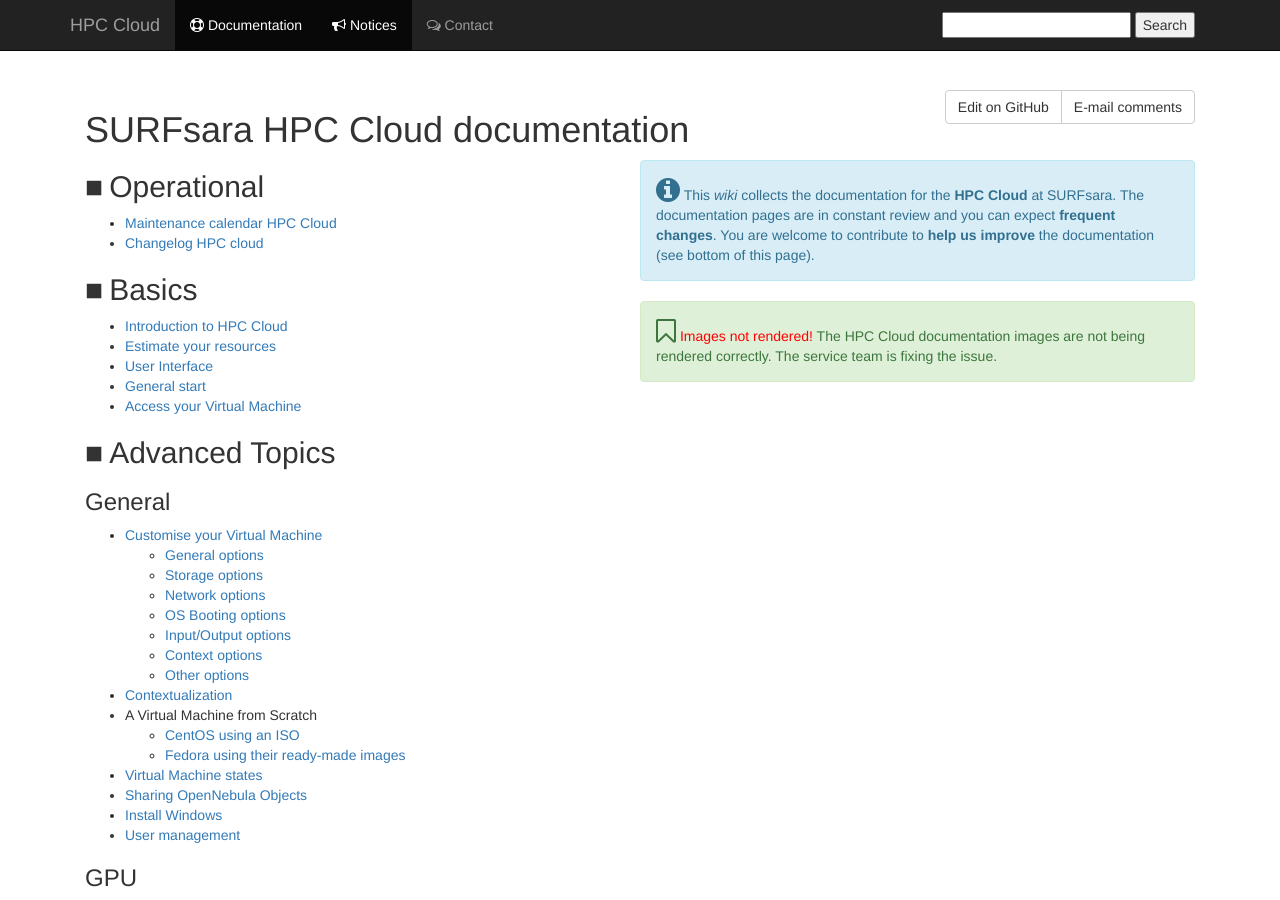
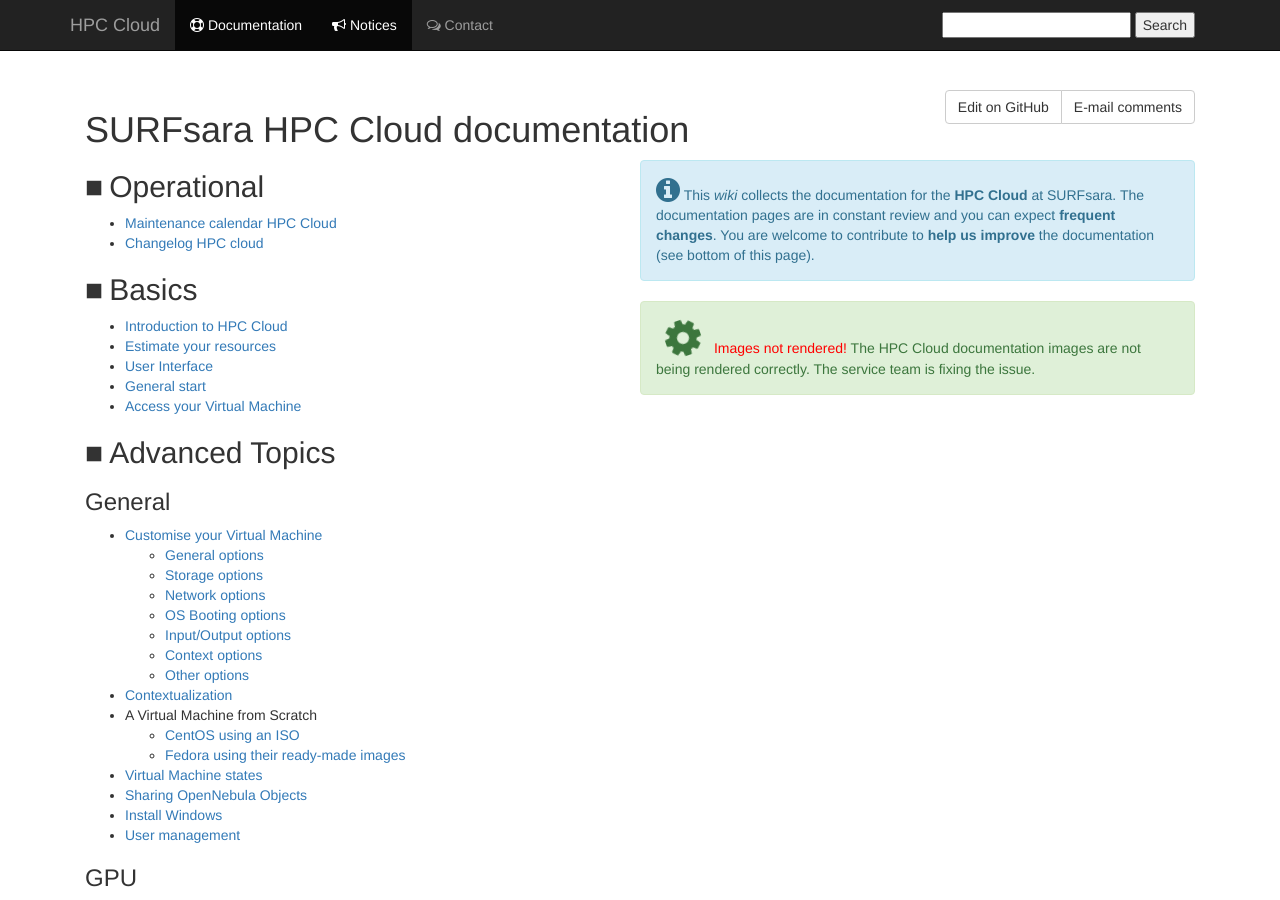
Before and after one commit to sara-nl/clouddocs, a Jekyll site: the page built from index.markdown, in a window 1280 px wide and 900 px high. Built offline with Jekyll 4.4.1, drawn with Linux system fonts in a browser that asks for light colours; nearby versions of some CDN libraries; our own code applies the rules of GitHub Pages for plain Markdown files.

Commit message:
Updated font class label

```diff
--- a/index.markdown
+++ b/index.markdown
@@ -14,8 +14,14 @@
 <span style="color:red;">TODAY!</span> [2017-03-30 & 31 UNESCO-IHE symposium](uihe-20170330/index)
 </div>
 
+<div style="display:none;" class="alert alert-success" markdown="1">
+<i class="fa fa-bookmark-o fa-2x" aria-hidden="true"></i>
+<span style="color:red;">Images not rendered!</span>
+The HPC Cloud documentation images are not being rendered correctly. The service team is fixing the issue.
+</div>
+
 <div class="alert alert-success" markdown="1">
-<i class="fa fa-bookmark-o fa-2x" aria-hidden="true"></i>
+<i class="fa fa-cog fa-spin fa-3x fa-fw"></i>
 <span style="color:red;">Images not rendered!</span>
 The HPC Cloud documentation images are not being rendered correctly. The service team is fixing the issue.
 </div>
```
